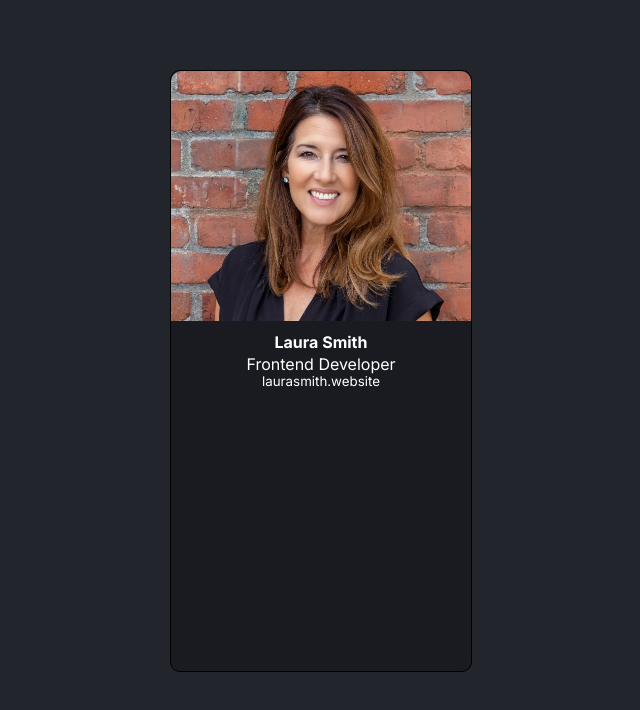
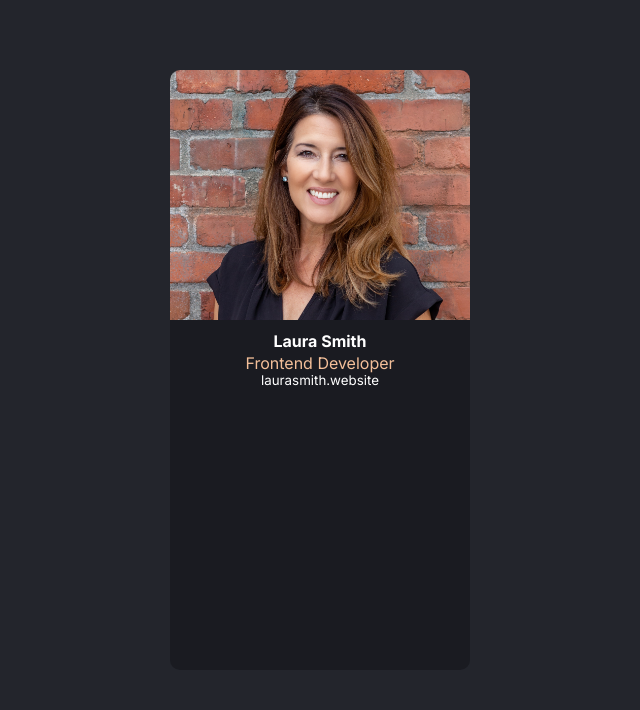
Before and after one commit to eric-antonio/dbusinesscard, a React (Create React App) app: page / in a window 1280 px wide. Shown: the top 710 px of the page, without its empty margins (185-825 px from the left). Built offline with nearby package versions, Linux system fonts and the light colour scheme.

Commit message:
Info Finished🎉🎉🤌

```diff
--- a/src/App.css
+++ b/src/App.css
@@ -22,7 +22,7 @@ body{
 }
 
 .container--left{
-  border: 1px solid black;
+  border: 0px solid black;
   border-radius: 10px;
   background-color: #1A1B21;
   width: 300px;
@@ -47,3 +47,7 @@ body{
   text-align: center;
   line-height: 1%;
 }
+
+.job{
+  color:#F3BF99 ;
+}
--- a/src/components/InfoPage.js
+++ b/src/components/InfoPage.js
@@ -10,7 +10,7 @@ export default function InfoPage(){
 
             <section className="info--profile">
                 <h4>Laura Smith</h4>
-                <p>Frontend Developer</p>
+                <p className="job">Frontend Developer</p>
                 <small>laurasmith.website</small>
             </section>
         </di>
```
